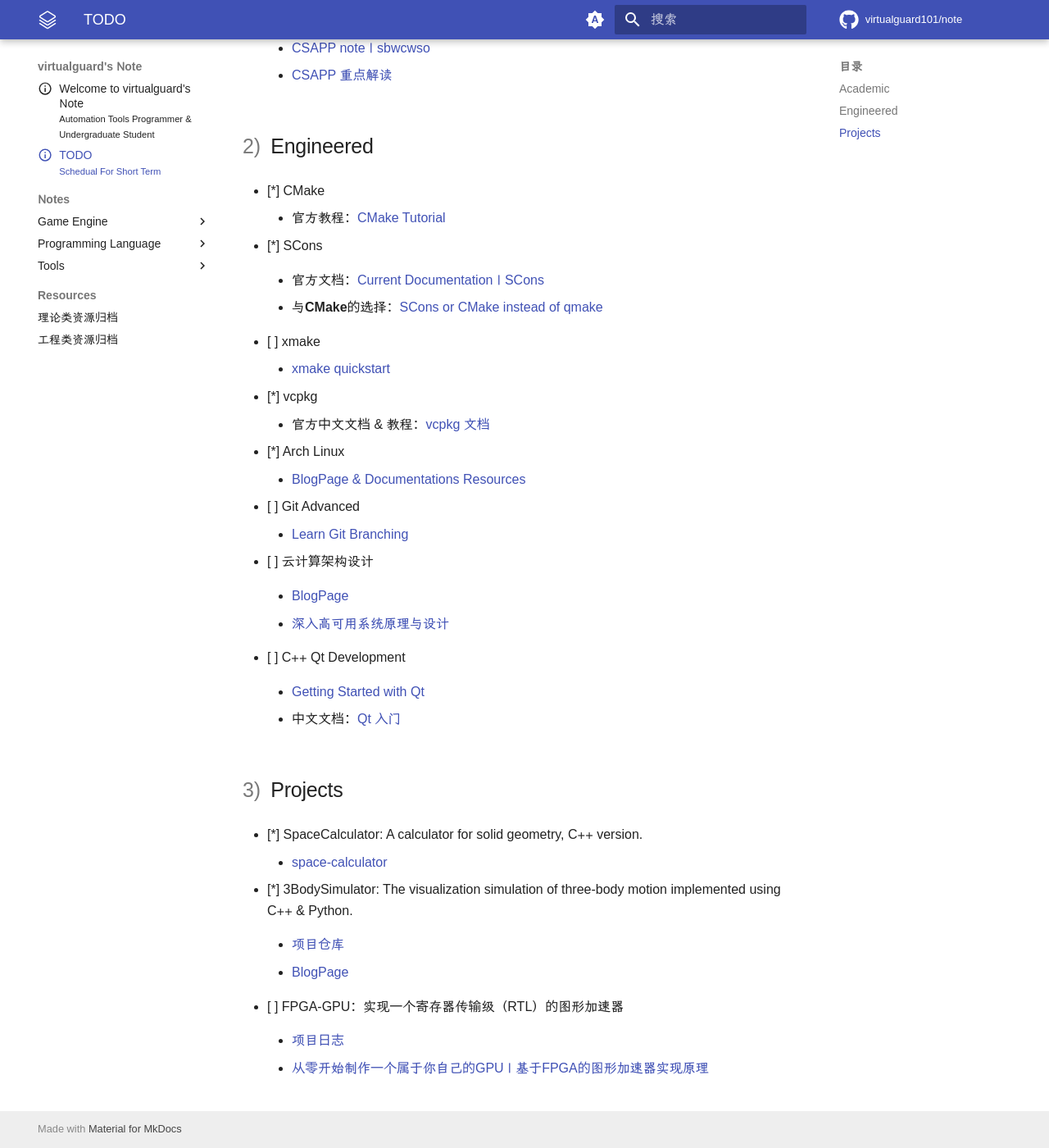
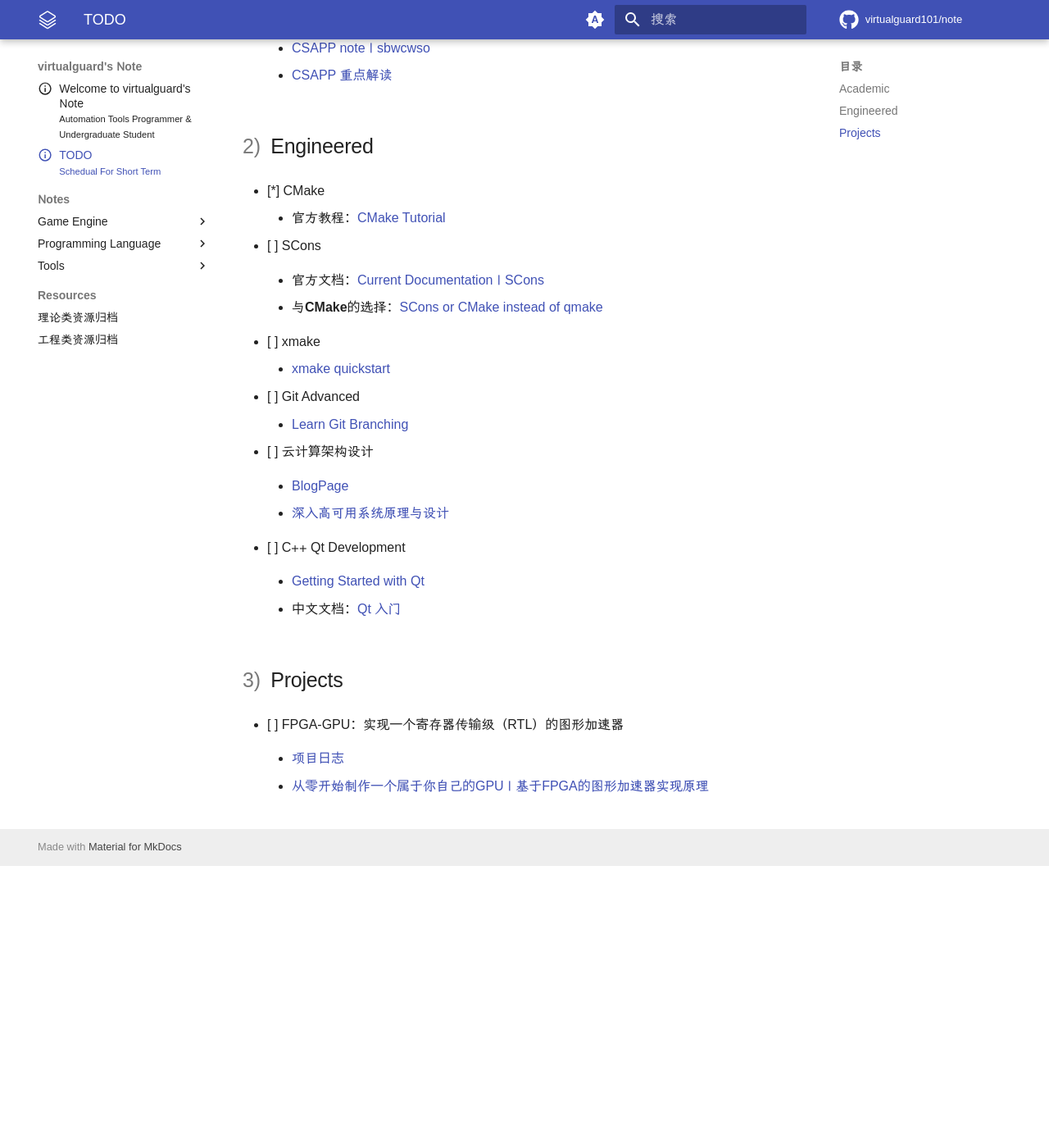
Before and after one commit to virtualguard101/note, an MkDocs documentation site: the page built from docs/TODO.md, in a window 1280 px wide and 1400 px high, scrolled down 385 px. Shown: the whole window at 82% size. Built offline with MkDocs 1.6.1 and Material for MkDocs 9.7.7, drawn with Linux system fonts in a browser that asks for light colours; some web fonts are replaced; comment, search, counter and statistics services are not loaded; after the commit the page ends 1441 px from its top, so only the background shows below that.

Commit message:
update TODO

```diff
--- a/docs/TODO.md
+++ b/docs/TODO.md
@@ -25,19 +25,13 @@ subtitle: Schedual For Short Term
 - [*] CMake
     - 官方教程：[CMake Tutorial](https://cmake.org/cmake/help/v3.22/guide/tutorial/index.html)
 
-- [*] SCons
+- [ ] SCons
     - 官方文档：[Current Documentation | SCons](https://scons.org/documentation.html)
 
     - 与**CMake**的选择：[SCons or CMake instead of qmake](https://stackoverflow.com/questions/14197372/scons-or-cmake-instead-of-qmake)
 
 - [ ] xmake
     - [xmake quickstart](https://xmake.io/#/zh-cn/guide/quickstart)
-
-- [*] vcpkg
-    - 官方中文文档 & 教程：[vcpkg 文档](https://learn.microsoft.com/zh-cn/vcpkg/)
-
-- [*] Arch Linux
-    - [BlogPage & Documentations Resources](https://blog.virtualguard101.xyz/2025/05/19/arch-linux/)
 
 - [ ] Git Advanced
     - [Learn Git Branching](https://learngitbranching.js.org/?locale=zh_CN)
@@ -55,14 +49,6 @@ subtitle: Schedual For Short Term
 
 ## Projects
 
-- [*] SpaceCalculator: A calculator for solid geometry, C++ version.
-    - [space-calculator](https://github.com/virtualguard101/space-calculator)
-
-- [*] 3BodySimulator: The visualization simulation of three-body motion implemented using C++ & Python.
-    - [项目仓库](https://github.com/virtualguard101/3BodySimulator)
-
-    - [BlogPage](https://blog.virtualguard101.xyz/2025/05/23/3BodySimulator/)
-
 - [ ] FPGA-GPU：实现一个寄存器传输级（RTL）的图形加速器
     - [项目日志](https://projects.virtualguard101.xyz/posts/gpu-researching-log/)
 
```
